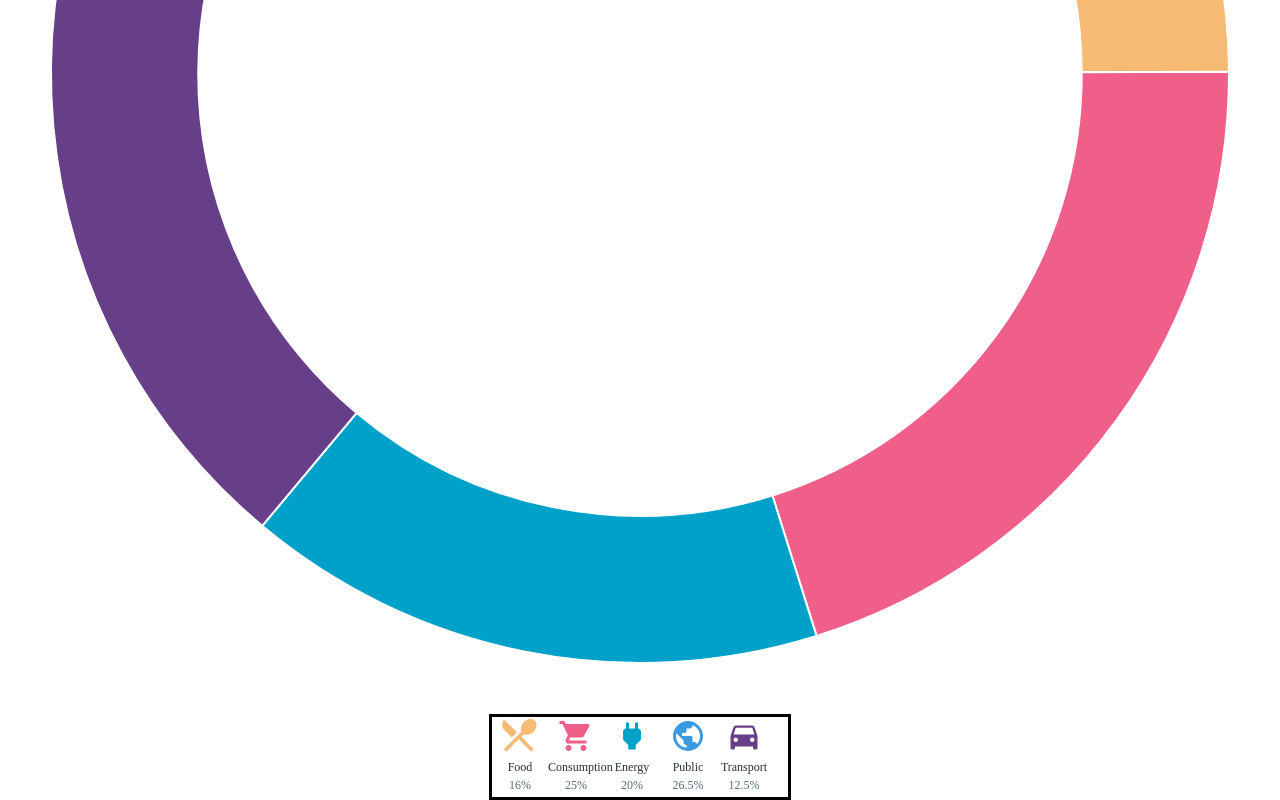
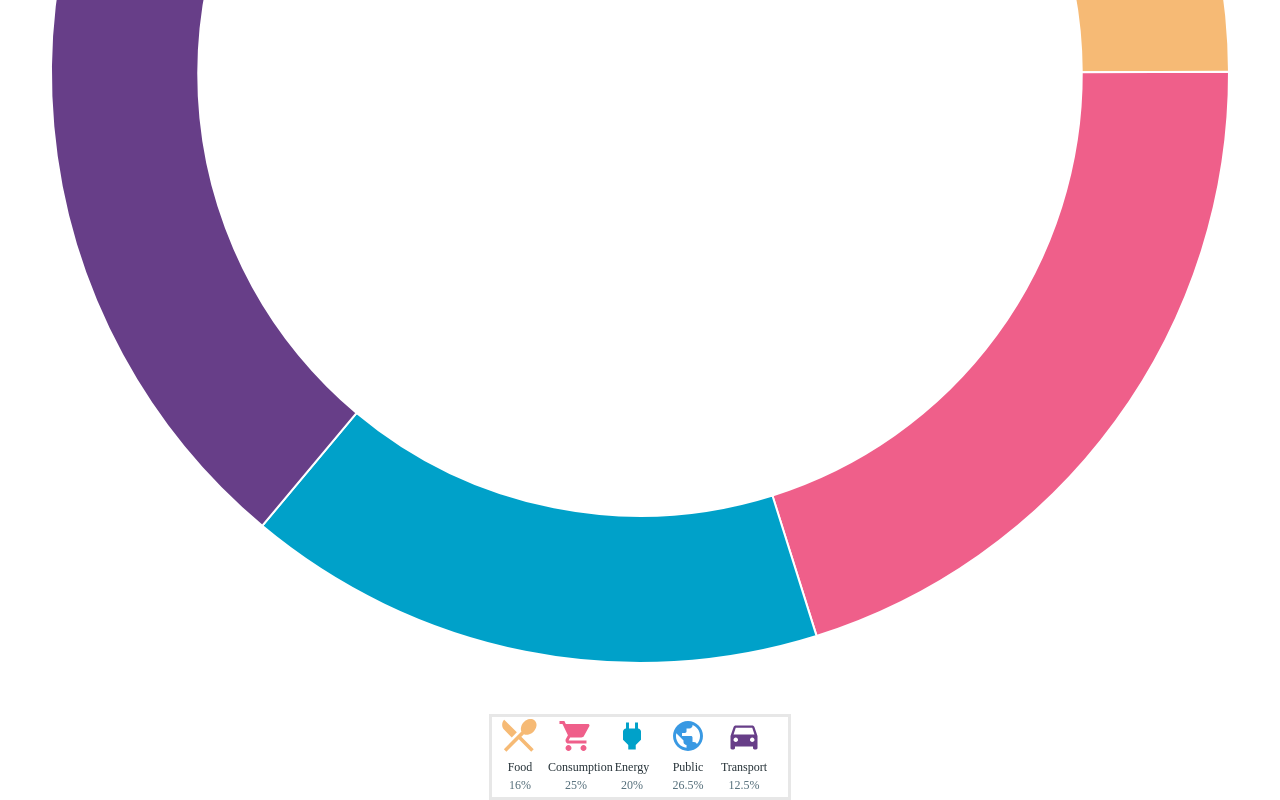
Before and after one commit to jalonghurst/Ducky-task, a React (Create React App) app: page / in a window 1280 px wide. Shown: the part 566-1366 px from the top of the page. Built offline with nearby package versions, Linux system fonts and the light colour scheme.

Commit message:
legend border color change

```diff
--- a/src/styles.css
+++ b/src/styles.css
@@ -10,6 +10,7 @@
       width: 296px;
       height: 80px;
       border-style: solid;
+      border-color: #e7e7e7;
       background: #ffffff;
 
   }
```
